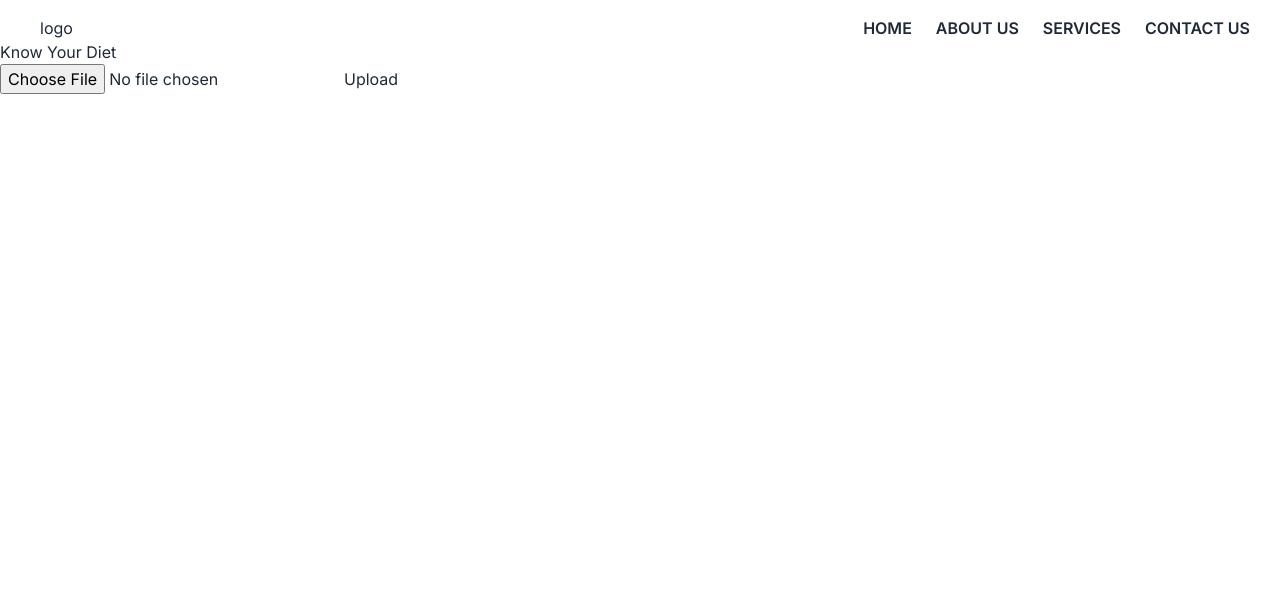
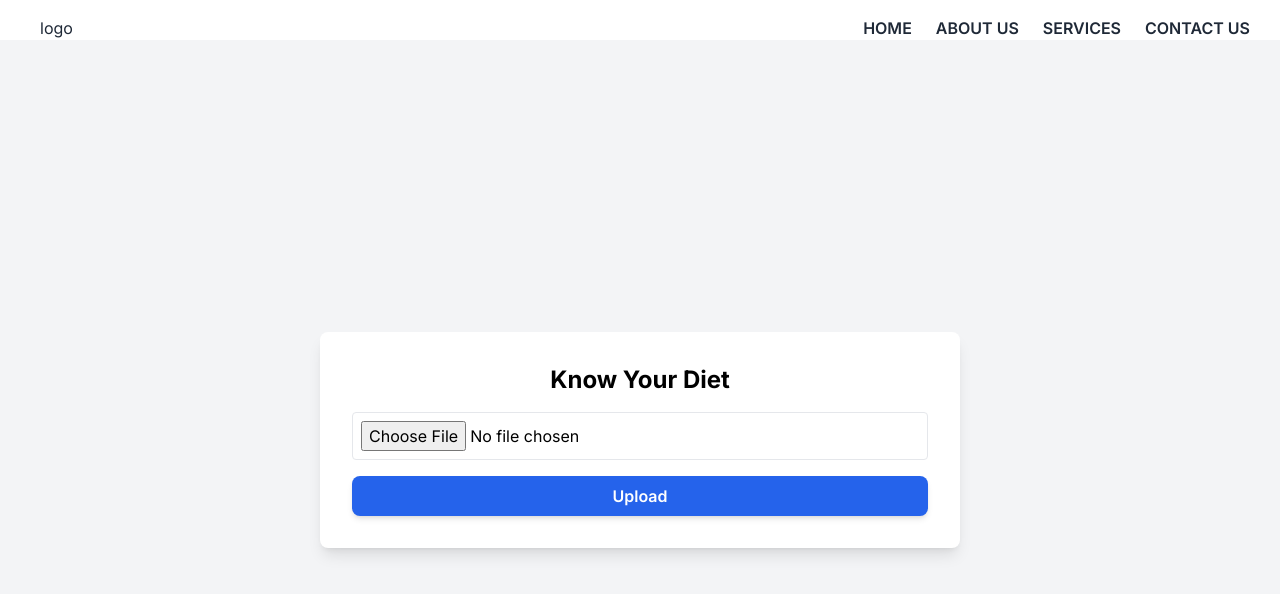
Before and after one commit to sj11105/DaVinci-Resolvers, a Next.js app in the folder frontend/: page /Personalised in a window 1280 px wide. Shown: the top 594 px of the page. Built offline with nearby package versions, Linux system fonts and the light colour scheme.

Commit message:
Diet Improvised

```diff
--- a/frontend/src/app/KnowDiet/page.jsx
+++ b/frontend/src/app/KnowDiet/page.jsx
@@ -2,9 +2,17 @@ import React from 'react'
 import Link from 'next/link'
 function KnowDiet() {
   return (
-    <div>
-      <Link href="/generalised"><button>Generalised</button></Link>
-      <Link href="/Personalised"><button>Personalised</button></Link>
+    <div className="flex  gap-4  justify-center items-center">
+      <Link href="/generalised"
+
+      className="bg-blue-500 hover:bg-blue-600 text-white px-4 py-2 rounded-md transition duration-200 inline-block">
+      Generalised
+
+      </Link>
+      <Link href="/Personalised" className="bg-green-500 hover:bg-green-600 text-white px-4 py-2 rounded-md transition duration-200 inline-block">
+         Personalised
+
+      </Link>
     </div>
   )
 }
--- a/frontend/src/app/Personalised/page.jsx
+++ b/frontend/src/app/Personalised/page.jsx
@@ -6,12 +6,14 @@ const UploadForm = () => {
   const [file, setFile] = useState(null);
   const [result, setResult] = useState("");
   const [error, setError] = useState(null);
+  const [loading, setLoading] = useState(false);
 
   const handleFileChange = (e) => {
     setFile(e.target.files[0]);
   };
 
   const handleUpload = async () => {
+    setLoading(true)
     const formData = new FormData();
     formData.append('file', file);
 
@@ -25,37 +27,71 @@ const UploadForm = () => {
       setResult(response.data);
       setError(null);
     } catch (error) {
+      let errorMessage = 'An error occurred.';
+      if (error.response) {
+        if (error.response.data && error.response.data.error) {
+          errorMessage = error.response.data.error;
+        } else if (error.response.data) {
+          errorMessage = error.response.data;
+        } else {
+          errorMessage = error.response.statusText || errorMessage;
+        }
+      } else {
+        errorMessage = error.message || errorMessage;
+      }
       setResult(null);
-      setError(error.response.data.error || 'An error occurred.');
+      setError(errorMessage);
+    }finally{
+      setLoading(false)
     }
   };
 
   return (
-    <div>
-      <input type="file" onChange={handleFileChange} />
-      <button onClick={handleUpload}>Upload</button>
+    <div className="flex flex-col items-center justify-center min-h-screen bg-gray-100 py-6">
+      <div className="bg-white p-8 rounded-lg shadow-lg w-1/2">
+        <h1 className="text-2xl text-black font-bold mb-4 text-center">Know Your Diet</h1>
+        <input
+          type="file"
+          onChange={handleFileChange}
+          className="w-full text-black p-2 mb-4 border rounded focus:outline-none focus:ring-2 focus:ring-blue-400"
+        />
+        <button
+          onClick={handleUpload}
+          className="w-full py-2 px-4 bg-blue-600 text-white font-semibold rounded-lg shadow-md hover:bg-blue-800 transition duration-200"
+          disabled={loading}
+        >
+          {loading ? (
+            <svg className="animate-spin-fast h-5 w-5 mr-3 text-white" viewBox="0 0 24 24">
+              <circle className="opacity-25" cx="12" cy="12" r="10" stroke="currentColor" strokeWidth="4"></circle>
+              <path className="opacity-75" fill="currentColor" d="M4 12a8 8 0 018-8V0C5.373 0 0 5.373 0 12h4zm2 5.291A7.953 7.953 0 014 12H0c0 4.411 3.589 8 8 8v-4.709z"></path>
+            </svg>
+          ) : (
+            "Upload"
+          )}
+        </button>
 
         {result && (
-        <div>
-          <p>Hello {result.name}!</p>
-          <p>Information gathered: {result.info_read}</p>
+          <div className="mt-6 p-4 bg-green-100 rounded-lg shadow">
+            <p className="text-lg font-bold text-green-600">Hello {result.name}!</p>
+            <p className="mt-2 text-black">Information gathered: {result.info_read}</p>
             {result.abnormal ? (
-            <p>There are abnormalities in the report.</p>
+              <p className="mt-2 text-red-500">There are abnormalities in the report.</p>
             ) : (
-            <p>Your test results look great.</p>
+              <p className="mt-2 text-green-700">Your test results look great.</p>
             )}
           </div>
         )}
 
-      {error && <p style={{ color: 'red' }}>{error}</p>}
+        {error && <p className="mt-4 text-red-500">{error}</p>}
       </div>
-  );
-};
+    </div>
+  )
+}
 
 export default function Home() {
   return (
     <div>
-      <h1>Know Your Diet</h1>
+
       <UploadForm />
     </div>
   );
--- a/frontend/src/app/styles/globals.css
+++ b/frontend/src/app/styles/globals.css
@@ -19,3 +19,16 @@
     background-color: #009688;
     color: #FFFFFF; /* White for text contrast */
 }
+
+@keyframes spin-fast {
+  from {
+    transform: rotate(0deg);
+  }
+  to {
+    transform: rotate(360deg);
+  }
+}
+
+.animate-spin-fast {
+  animation: spin-fast 0.5s linear infinite;
+}
```
Lines whose indentation alone changed are shown as unchanged.
